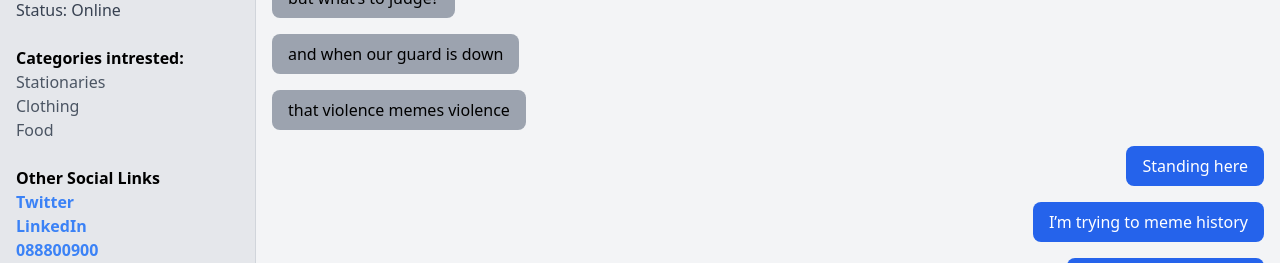
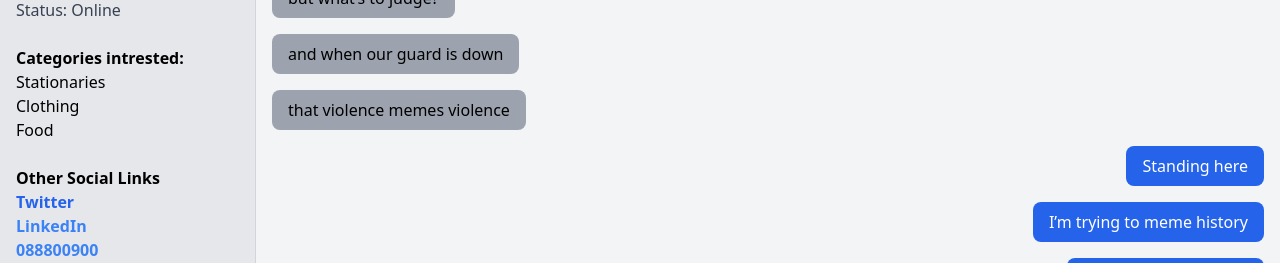
Before and after one commit to MsMalunguza/Group-4-project, a React (Create React App) app: page /chatroom in a window 1280 px wide. Shown: the part 390-653 px from the top of the page. Built offline with nearby package versions, Linux system fonts and the light colour scheme.

Commit message:
color intesity changed

```diff
--- a/src/Components/chatroom.jsx
+++ b/src/Components/chatroom.jsx
@@ -54,11 +54,11 @@ const ChatRoom = () => {
           </ul>
         </div>
         <ul>
-            <li><strong>Categories intrested:</strong><p className="text-gray-600">Stationaries <br /> Clothing <br />Food</p> </li>
+            <li><strong>Categories intrested:</strong><p className="text-gray-650">Stationaries <br /> Clothing <br />Food</p> </li>
             <br />
             <strong>
             <p>Other Social Links</p>
-            <li><a href="https://twitter.com/johndoe" className="text-blue-500 hover:underline mr-4">Twitter</a></li>
+            <li><a href="https://twitter.com/johndoe" className="text-blue-600 hover:underline mr-4">Twitter</a></li>
             <li><a href="https://linkedin.com/in/johndoe" className="text-blue-500 hover:underline">LinkedIn</a></li>
             <li><a href="#" className="text-blue-500 hover:underline">088800900</a></li>
 
```
